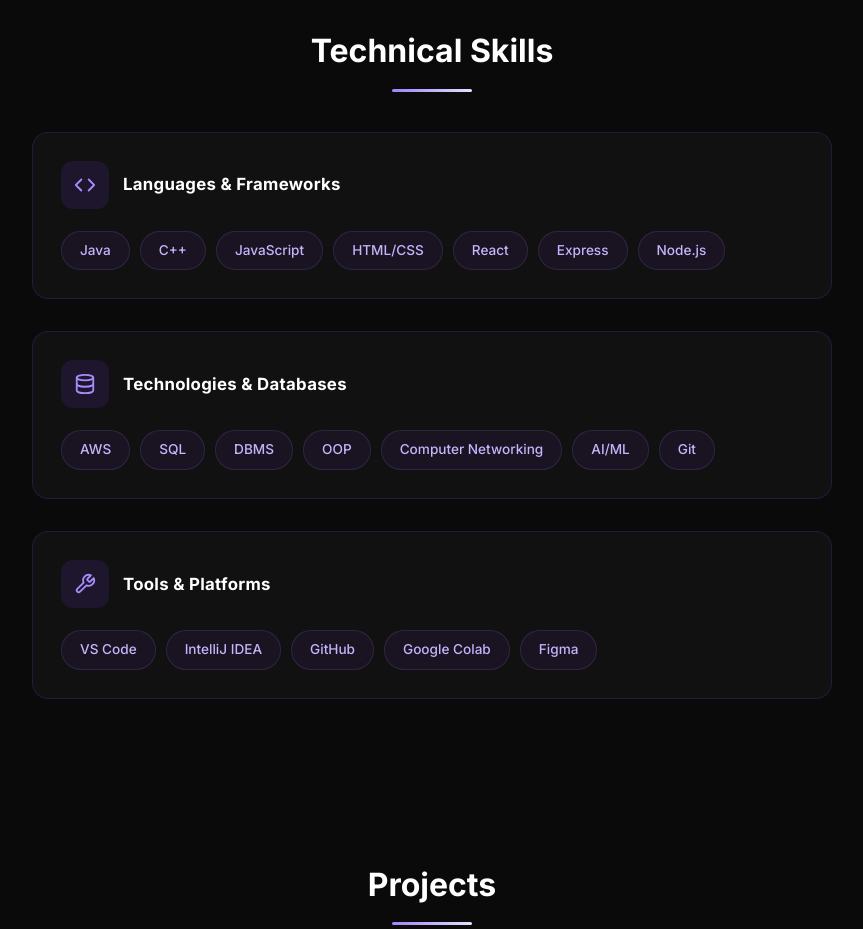
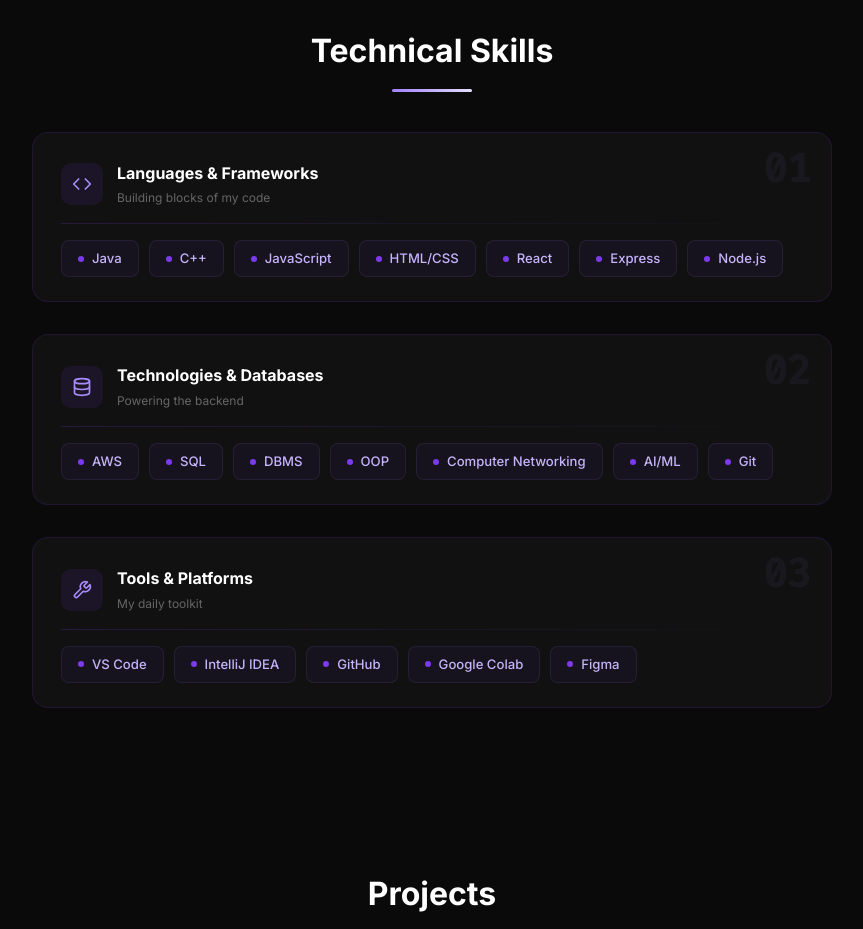
Before and after one commit to muskanbandta23/muskan-portfolio, a React (Vite) app: page / in a window 1280 px wide. Shown: the part 2460-3389 px from the top of the page, without its empty margins (208-1071 px from the left). Built offline with nearby package versions, Linux system fonts and the light colour scheme.

Commit message:
Redesign Technical Skills section with numbered cards, subtitles, dividers, and dot indicators
Co-Authored-By: Claude Opus 4.6 <noreply@anthropic.com>

```diff
--- a/src/App.css
+++ b/src/App.css
@@ -595,7 +595,7 @@
 }
 
 .skill-category {
-  padding: 28px;
+  padding: 28px 28px 24px;
   border-radius: 16px;
   transition: transform 0.3s ease, box-shadow 0.3s ease;
   animation: fadeInUp 0.6s ease both;
@@ -611,89 +611,126 @@
 
 .dark .skill-category {
   background: #111;
-  border: 1px solid rgba(124,58,237,0.2);
+  border: 1px solid rgba(124,58,237,0.15);
 }
 .dark .skill-category:hover {
-  border-color: rgba(124,58,237,0.4);
-  box-shadow: 0 8px 24px rgba(124,58,237,0.12);
+  border-color: rgba(124,58,237,0.35);
+  box-shadow: 0 8px 24px rgba(124,58,237,0.1);
 }
 
 .light .skill-category {
   background: #fff;
-  border: 1px solid rgba(124,58,237,0.12);
+  border: 1px solid rgba(124,58,237,0.1);
   box-shadow: 0 2px 12px rgba(0,0,0,0.03);
 }
 .light .skill-category:hover {
-  border-color: rgba(124,58,237,0.25);
-  box-shadow: 0 8px 24px rgba(124,58,237,0.08);
+  border-color: rgba(124,58,237,0.2);
+  box-shadow: 0 8px 24px rgba(124,58,237,0.06);
 }
+
+.skill-category-number {
+  position: absolute;
+  top: 16px;
+  right: 20px;
+  font-size: 2.5rem;
+  font-weight: 800;
+  line-height: 1;
+  opacity: 0.06;
+  pointer-events: none;
+  font-family: 'Fira Code', monospace;
+}
+
+.dark .skill-category-number { color: #A78BFA; }
+.light .skill-category-number { color: #7C3AED; }
 
 .skill-category-header {
   display: flex;
   align-items: center;
   gap: 14px;
-  margin-bottom: 22px;
+  margin-bottom: 6px;
 }
 
 .skill-category-icon {
-  width: 48px;
-  height: 48px;
-  border-radius: 12px;
+  width: 42px;
+  height: 42px;
+  border-radius: 10px;
   display: flex;
   align-items: center;
   justify-content: center;
-  font-size: 1.1rem;
 }
 
-.dark .skill-category-icon { background: rgba(124,58,237,0.12); color: #A78BFA; }
-.light .skill-category-icon { background: rgba(124,58,237,0.08); color: #7C3AED; }
+.dark .skill-category-icon { background: rgba(124,58,237,0.1); color: #A78BFA; }
+.light .skill-category-icon { background: rgba(124,58,237,0.06); color: #7C3AED; }
 
 .skill-category h3 {
-  font-size: 1.05rem;
+  font-size: 1rem;
   font-weight: 700;
-  letter-spacing: 0.3px;
 }
 .dark .skill-category h3 { color: #fff; }
 .light .skill-category h3 { color: #1a1a2e; }
 
+.skill-category-subtitle {
+  font-size: 0.75rem;
+  margin-top: 2px;
+}
+.dark .skill-category-subtitle { color: #666; }
+.light .skill-category-subtitle { color: #999; }
+
+.skill-divider {
+  height: 1px;
+  margin: 16px 0;
+}
+.dark .skill-divider { background: linear-gradient(90deg, rgba(124,58,237,0.2), transparent); }
+.light .skill-divider { background: linear-gradient(90deg, rgba(124,58,237,0.1), transparent); }
+
 .skill-tags { display: flex; flex-wrap: wrap; gap: 10px; }
 
 .skill-tag {
-  font-size: 0.85rem;
-  padding: 8px 18px;
-  border-radius: 20px;
+  font-size: 0.82rem;
+  padding: 7px 16px;
+  border-radius: 8px;
   font-weight: 500;
   transition: all 0.3s ease;
   cursor: default;
-  position: relative;
+  display: flex;
+  align-items: center;
+  gap: 8px;
 }
 
+.skill-tag-dot {
+  width: 6px;
+  height: 6px;
+  border-radius: 50%;
+  flex-shrink: 0;
+}
+
+.dark .skill-tag-dot { background: #7C3AED; }
+.light .skill-tag-dot { background: #7C3AED; }
+
 .dark .skill-tag {
-  background: rgba(124,58,237,0.08);
+  background: rgba(124,58,237,0.06);
   color: #c4b5fd;
-  border: 1px solid rgba(167,139,250,0.15);
+  border: 1px solid rgba(167,139,250,0.1);
 }
 
 .light .skill-tag {
-  background: rgba(124,58,237,0.04);
-  color: #6D28D9;
-  border: 1px solid rgba(124,58,237,0.12);
+  background: rgba(124,58,237,0.03);
+  color: #5B21B6;
+  border: 1px solid rgba(124,58,237,0.08);
 }
 
 .dark .skill-tag:hover {
-  box-shadow: 0 0 20px rgba(167,139,250,0.25);
-  border-color: #A78BFA;
-  background: linear-gradient(135deg, rgba(124,58,237,0.25), rgba(167,139,250,0.2));
+  border-color: rgba(167,139,250,0.3);
+  background: rgba(124,58,237,0.12);
   color: #fff;
-  transform: translateY(-2px) scale(1.05);
+  transform: translateY(-1px);
 }
 
 .light .skill-tag:hover {
-  box-shadow: 0 0 20px rgba(124,58,237,0.2);
-  border-color: #7C3AED;
-  background: linear-gradient(135deg, rgba(124,58,237,0.15), rgba(167,139,250,0.12));
+  border-color: rgba(124,58,237,0.2);
+  background: rgba(124,58,237,0.06);
   color: #7C3AED;
-  transform: translateY(-2px) scale(1.05);
+  transform: translateY(-1px);
 }
 
 /* ===== PROJECTS ===== */
--- a/src/components/Skills.jsx
+++ b/src/components/Skills.jsx
@@ -3,18 +3,21 @@ import { FiCode, FiDatabase, FiTool } from 'react-icons/fi'
 const Skills = () => {
   const skillCategories = [
     {
-      icon: <FiCode size={22} />,
+      icon: <FiCode size={20} />,
       title: 'Languages & Frameworks',
+      subtitle: 'Building blocks of my code',
       skills: ['Java', 'C++', 'JavaScript', 'HTML/CSS', 'React', 'Express', 'Node.js']
     },
     {
-      icon: <FiDatabase size={22} />,
+      icon: <FiDatabase size={20} />,
       title: 'Technologies & Databases',
+      subtitle: 'Powering the backend',
       skills: ['AWS', 'SQL', 'DBMS', 'OOP', 'Computer Networking', 'AI/ML', 'Git']
     },
     {
-      icon: <FiTool size={22} />,
+      icon: <FiTool size={20} />,
       title: 'Tools & Platforms',
+      subtitle: 'My daily toolkit',
       skills: ['VS Code', 'IntelliJ IDEA', 'GitHub', 'Google Colab', 'Figma']
     }
   ]
@@ -26,13 +29,21 @@ const Skills = () => {
         <div className="skills-categories">
           {skillCategories.map((category, index) => (
             <div className="skill-category" key={index}>
+              <div className="skill-category-number">0{index + 1}</div>
               <div className="skill-category-header">
                 <div className="skill-category-icon">{category.icon}</div>
-                <h3>{category.title}</h3>
+                <div>
+                  <h3>{category.title}</h3>
+                  <p className="skill-category-subtitle">{category.subtitle}</p>
+                </div>
               </div>
+              <div className="skill-divider"></div>
               <div className="skill-tags">
                 {category.skills.map((skill, i) => (
-                  <span key={i} className="skill-tag">{skill}</span>
+                  <span key={i} className="skill-tag">
+                    <span className="skill-tag-dot"></span>
+                    {skill}
+                  </span>
                 ))}
               </div>
             </div>
```
